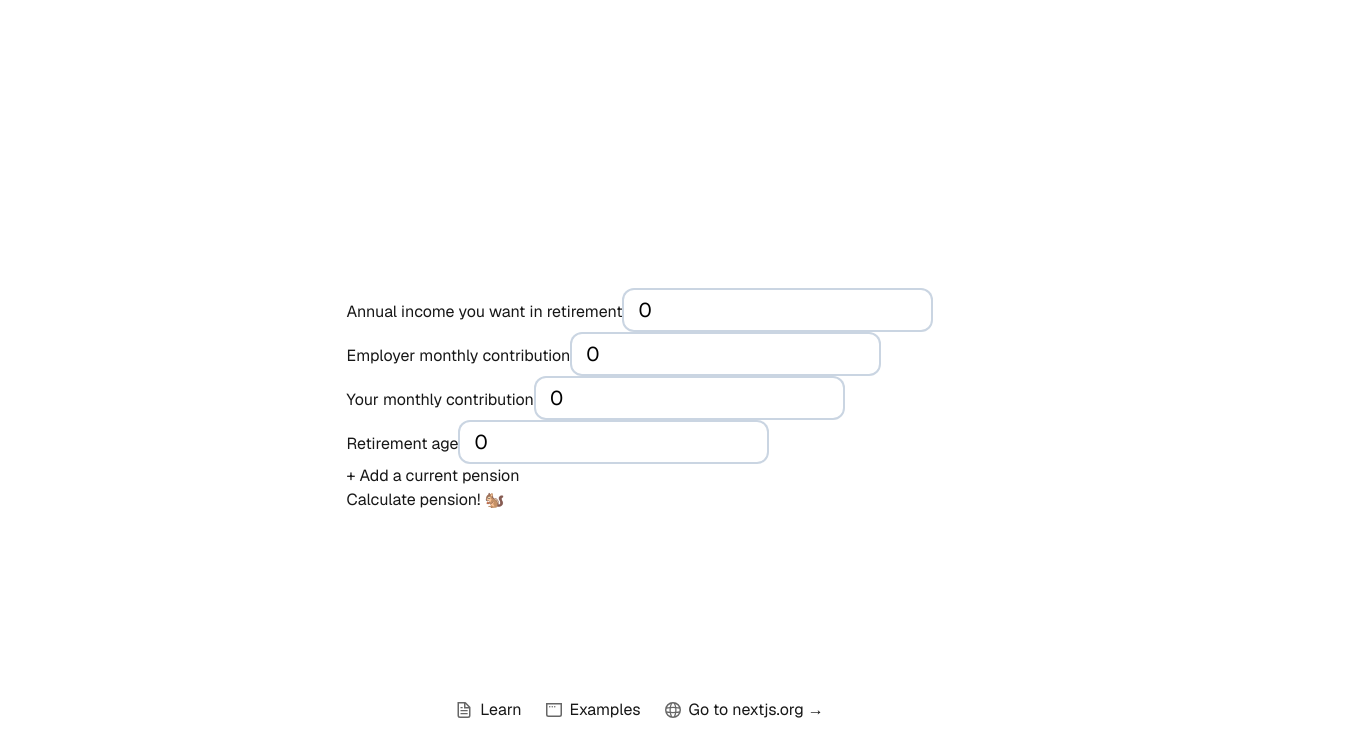
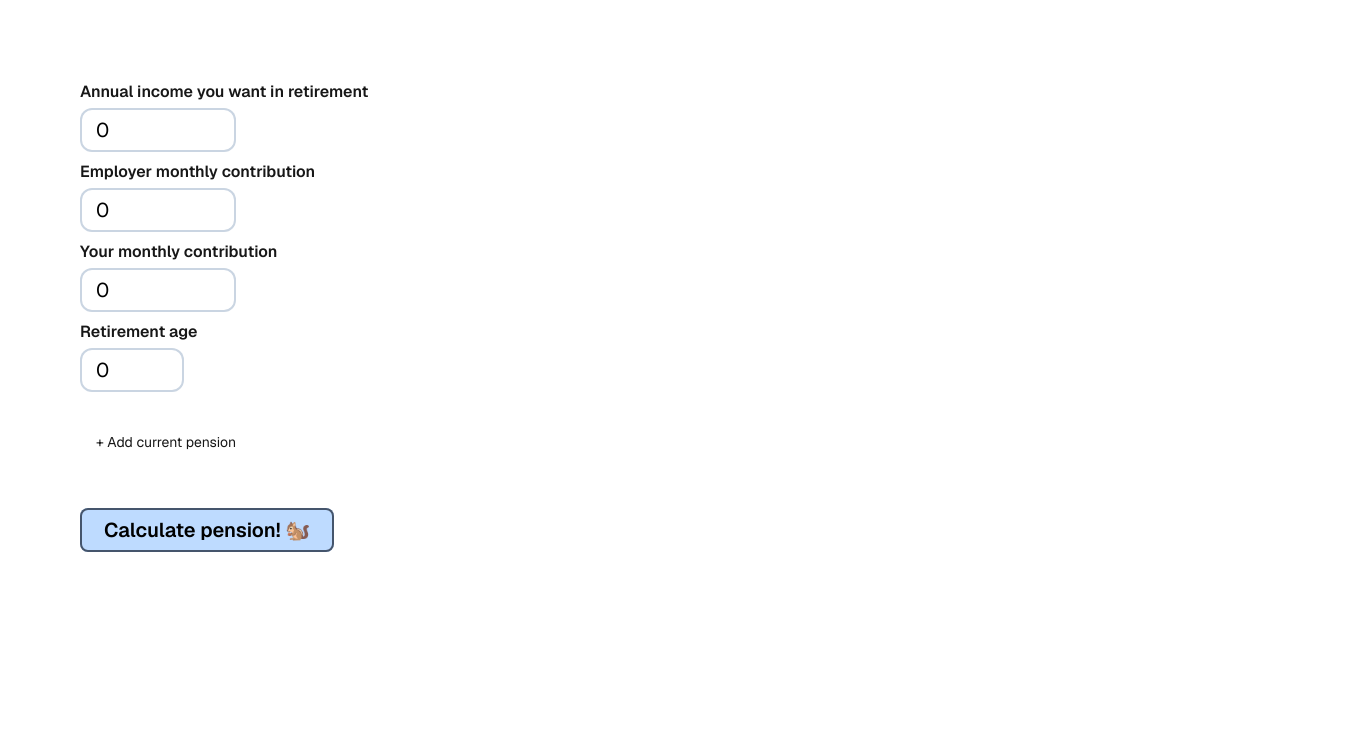
Before and after one commit to jtrein/pension-tracker, a Next.js app: page / in a window 1280 px wide. Shown: the top 756 px of the page, 1360 px wide, since content can reach past the window. Built offline with nearby package versions, Linux system fonts and the light colour scheme.

Commit message:
refactor: polish form styles

```diff
--- a/app/components/PensionForm.tsx
+++ b/app/components/PensionForm.tsx
@@ -83,11 +83,14 @@ export default function PensionForm({
 
   return (
     <form aria-label="Pension Form" onSubmit={handleSubmit(onSubmit)}>
+      <div className="flex flex-col gap-y-2 w-screen">
+        <div className="w-fit flex flex-col gap-y-2">
           <FormField
             label="Annual income you want in retirement"
             errorMessage={errors.retirementIncomePerYear?.message}
             type="number"
             placeholder="30000"
+            className="w-1/2"
             {...register("retirementIncomePerYear")}
           />
           <FormField
@@ -95,6 +98,7 @@ export default function PensionForm({
             type="number"
             errorMessage={errors.employerMonthlyContribution?.message}
             placeholder="400"
+            className="w-1/2"
             {...register("employerMonthlyContribution")}
           />
           <FormField
@@ -102,6 +106,7 @@ export default function PensionForm({
             type="number"
             errorMessage={errors.employeeMonthlyContribution?.message}
             placeholder="1000"
+            className="w-1/2"
             {...register("employeeMonthlyContribution")}
           />
           <FormField
@@ -109,13 +114,16 @@ export default function PensionForm({
             type="number"
             errorMessage={errors.retirementAge?.message}
             placeholder="55"
+            className="w-1/3"
             {...register("retirementAge")}
           />
+        </div>
 
-      <div>
-        <div>
+        {/* Current pensions */}
+        <div className="flex flex-col gap-y-2">
           {currentPotsFields.map((item, i) => (
             <div key={item.id}>
+              <div className="flex gap-x-4">
                 {/* Don't display to user or assistive users */}
                 <div className="hidden">
                   <FormField
@@ -125,10 +133,11 @@ export default function PensionForm({
                       errors.currentPensionPots?.[i]?.currentPotId?.message
                     }
                     placeholder="123e4567-e89b-12d3-a456-426614174000"
+                    aria-hidden="true"
                     {...register(`currentPensionPots.${i}.currentPotId`)}
-                  aria-hidden="true"
                   />
                 </div>
+
                 <FormField
                   label="Provider Name"
                   type="text"
@@ -137,8 +146,11 @@ export default function PensionForm({
                       ?.message
                   }
                   placeholder="Aviva"
-                {...register(`currentPensionPots.${i}.currentPotProviderName`)}
+                  {...register(
+                    `currentPensionPots.${i}.currentPotProviderName`
+                  )}
                 />
+
                 <FormField
                   label="Current Value"
                   type="number"
@@ -146,22 +158,37 @@ export default function PensionForm({
                   errorMessage={
                     errors.currentPensionPots?.[i]?.currentPotValue?.message
                   }
+                  className="w-1/2"
                   {...register(`currentPensionPots.${i}.currentPotValue`)}
                 />
+              </div>
 
-              <button type="button" onClick={() => remove(i)}>
-                ✕
+              <button
+                className="mt-2 cursor-pointer text-sm font-bold text-white/60 hover:text-rose-500"
+                type="button"
+                onClick={() => remove(i)}
+              >
+                🗑️ delete
               </button>
             </div>
           ))}
         </div>
 
-        <button type="button" onClick={addCurrentPensionPot}>
-          + Add a current pension
+        <button
+          className="w-fit mt-4 text-sm ring-1 ring-inset ring-white/50 rounded-lg py-2 px-4 cursor-pointer hover:bg-slate-200/20"
+          type="button"
+          onClick={addCurrentPensionPot}
+        >
+          + Add current pension
         </button>
       </div>
 
-      <button type="submit">Calculate pension! 🐿️</button>
+      <button
+        className="mt-12 bg-blue-200 text-black text-xl font-semibold ring-2 ring-inset ring-slate-600 rounded-lg py-2 px-6 cursor-pointer hover:bg-blue-200/90"
+        type="submit"
+      >
+        Calculate pension! 🐿️
+      </button>
     </form>
   );
 }
--- a/app/components/PensionTracker.tsx
+++ b/app/components/PensionTracker.tsx
@@ -48,13 +48,22 @@ export default function PensionTracker(): React.JSX.Element {
     setView("charts");
   };
 
+  const handleEdit = () => {
+    setView("form");
+  };
+
   return (
     <div>
       {view == "form" ? (
         <PensionForm defaultValues={formValues} onSubmit={handleSubmit} />
       ) : (
         <>
-          <button onClick={() => setView("form")}>← Edit pension 🐿️</button>
+          <button
+            className="mb-12 bg-blue-200 text-black text-xl font-semibold ring-2 ring-inset ring-slate-600 rounded-lg py-2 px-6 cursor-pointer hover:bg-blue-200/90"
+            onClick={handleEdit}
+          >
+            Edit pension 🐿️
+          </button>
 
           <div className="grid gap-4 w-[50vw]">
             <h2 className="text-2xl font-bold">
--- a/app/components/ui/FormField.tsx
+++ b/app/components/ui/FormField.tsx
@@ -25,14 +25,16 @@ export default function FormField<C extends React.ElementType = typeof Input>({
   } & React.ComponentProps<C>
 >): React.JSX.Element {
   return (
-    <div className="form-field">
-      <label htmlFor={name}>{label}</label>
+    <div className="flex flex-col gap-y-1">
+      <label htmlFor={name}>
+        <span className="font-semibold">{label}</span>
+      </label>
 
       {/* Need to keep `name` and `id` for react-hook-form and label */}
       <Component id={name} name={name} {...rest} />
 
       {errorMessage && (
-        <p role="alert" className="text-rose-400">
+        <p role="alert" className="text-rose-400 text-sm">
           {errorMessage}
         </p>
       )}
--- a/app/components/ui/Input.tsx
+++ b/app/components/ui/Input.tsx
@@ -1,16 +1,20 @@
 import type { DetailedHTMLProps, InputHTMLAttributes } from "react";
+import { twMerge } from "tailwind-merge";
 
 type InputProps = DetailedHTMLProps<
   InputHTMLAttributes<HTMLInputElement>,
   HTMLInputElement
 >;
 
+const BASE_INPUT_CLASSES =
+  "bg-white/95 rounded-xl px-4 py-2 text-black text-xl ring-2 ring-inset focus:ring-3 focus:ring-slate-400/80 focus:outline-0 ring-slate-300 hover:bg-white focus:bg-white";
+
 export default function Input(props: Readonly<InputProps>): React.JSX.Element {
   return (
     <>
       <input
-        className="bg-white/95 rounded-xl px-4 py-2 text-black text-xl font-[family-name:var(--font-outfit-sans)] ring-2 ring-inset focus:ring-3 focus:ring-slate-400/80 focus:outline-0 ring-slate-300 hover:bg-white focus:bg-white"
         {...props}
+        className={twMerge(BASE_INPUT_CLASSES, props.className)}
       />
     </>
   );
--- a/app/page.tsx
+++ b/app/page.tsx
@@ -1,59 +1,11 @@
-import Image from "next/image";
 import PensionTracker from "@/components/PensionTracker";
 
 export default function Home() {
   return (
-    <div className="grid grid-rows-[20px_1fr_20px] items-center justify-items-center min-h-screen p-8 pb-20 gap-16 sm:p-20 font-[family-name:var(--font-geist-sans)]">
-      <main className="flex flex-col gap-[32px] row-start-2 items-center sm:items-start">
+    <div className="min-h-screen p-8 pb-20 gap-16 sm:p-20 font-[family-name:var(--font-geist-sans)]">
+      <main>
         <PensionTracker />
       </main>
-      <footer className="row-start-3 flex gap-[24px] flex-wrap items-center justify-center">
-        <a
-          className="flex items-center gap-2 hover:underline hover:underline-offset-4"
-          href="https://nextjs.org/learn?utm_source=create-next-app&utm_medium=appdir-template-tw&utm_campaign=create-next-app"
-          target="_blank"
-          rel="noopener noreferrer"
-        >
-          <Image
-            aria-hidden
-            src="/file.svg"
-            alt="File icon"
-            width={16}
-            height={16}
-          />
-          Learn
-        </a>
-        <a
-          className="flex items-center gap-2 hover:underline hover:underline-offset-4"
-          href="https://vercel.com/templates?framework=next.js&utm_source=create-next-app&utm_medium=appdir-template-tw&utm_campaign=create-next-app"
-          target="_blank"
-          rel="noopener noreferrer"
-        >
-          <Image
-            aria-hidden
-            src="/window.svg"
-            alt="Window icon"
-            width={16}
-            height={16}
-          />
-          Examples
-        </a>
-        <a
-          className="flex items-center gap-2 hover:underline hover:underline-offset-4"
-          href="https://nextjs.org?utm_source=create-next-app&utm_medium=appdir-template-tw&utm_campaign=create-next-app"
-          target="_blank"
-          rel="noopener noreferrer"
-        >
-          <Image
-            aria-hidden
-            src="/globe.svg"
-            alt="Globe icon"
-            width={16}
-            height={16}
-          />
-          Go to nextjs.org →
-        </a>
-      </footer>
     </div>
   );
 }
```
Lines whose indentation alone changed are shown as unchanged.
